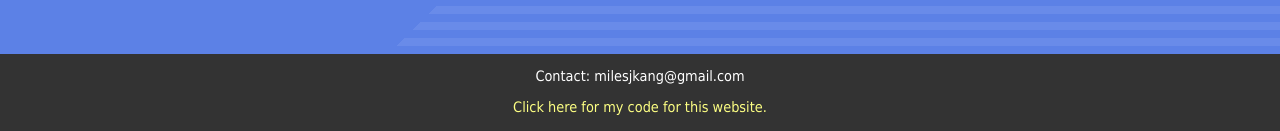
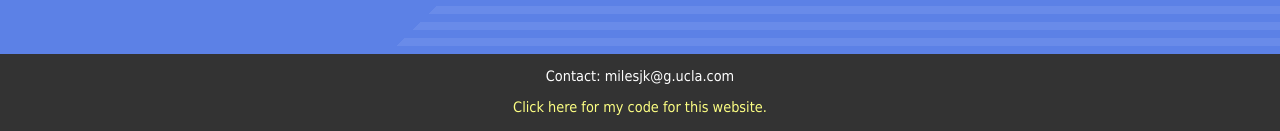
Before and after one commit to kilometerskang/me, a React (Create React App) app: page /#/home in a window 1280 px wide. Shown: the part 666-797 px from the top of the page. Built offline with nearby package versions, Linux system fonts and the light colour scheme.

Commit message:
Changed contact information

```diff
--- a/src/components/App.js
+++ b/src/components/App.js
@@ -68,7 +68,7 @@ function App() {
         </div>
 
         <footer>
-          <p className="p-txt-small">Contact: milesjkang@gmail.com</p>
+          <p className="p-txt-small">Contact: milesjk@g.ucla.com</p>
           <p className="p-txt-small"><a className="link" href="https://github.com/kilometerskang/me">
           Click here for my code for this website.</a></p>
         </footer>
```
